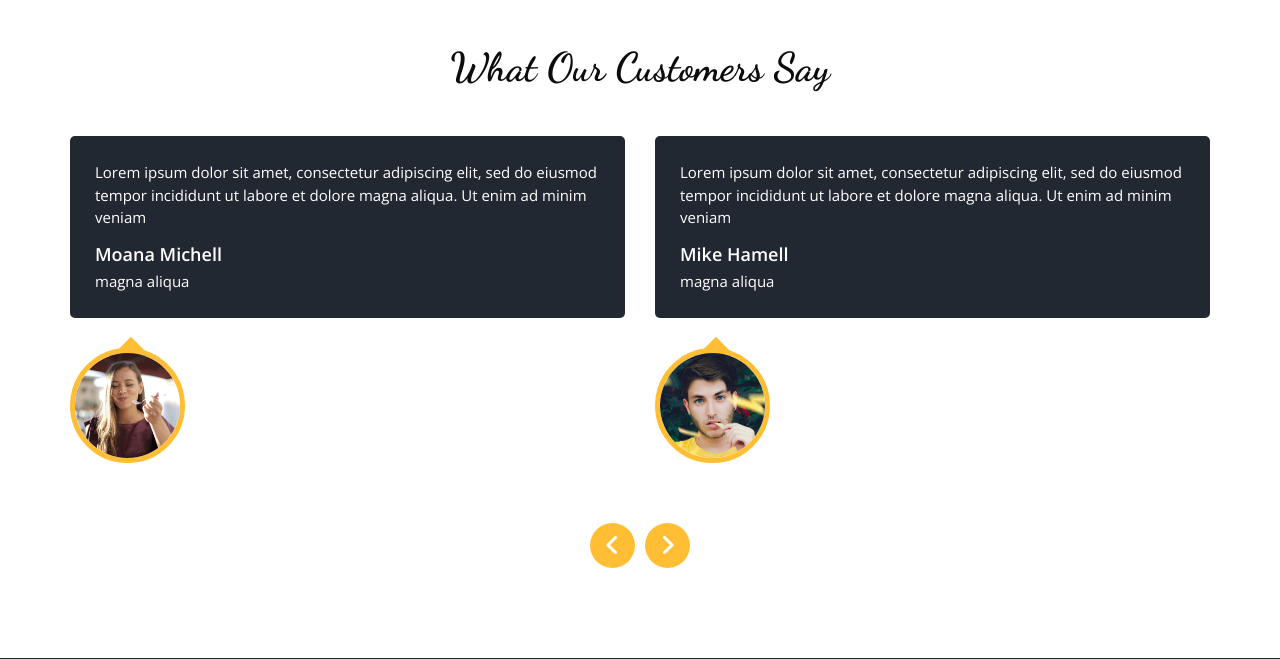
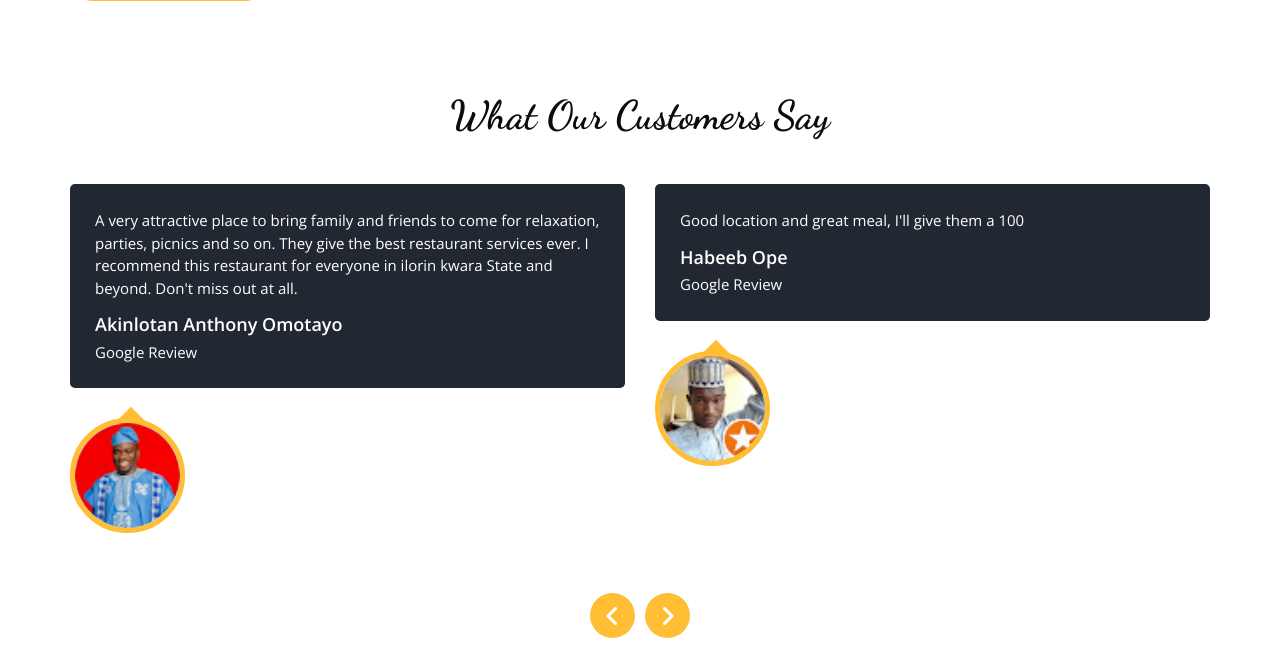
Before and after one commit to papycoda/pronto_restaurant, a Django app: page / in a window 1280 px wide. Shown: the part 2464-3123 px from the top of the page. Run offline with Django 5.2, Linux system fonts and the light colour scheme; some libraries are stand-ins or nearby versions.

Commit message:
"Updated index.html template: added weekly offers section, modified client testimonials with new text and images"

```diff
--- a/prontoback/Templates/index.html
+++ b/prontoback/Templates/index.html
@@ -101,6 +101,11 @@
   <section class="offer_section layout_padding-bottom">
     <div class="offer_container">
       <div class="container">
+        <div class="heading_container heading_center psudo_white_primary mb_45">
+          <h2>
+            Our Weekly Offers
+          </h2>
+        </div>
         <div class="row">
           <div class="col-md-6">
             <a href="{% url 'events' %}" class="offer_link">
@@ -243,18 +248,17 @@
             <div class="box">
               <div class="detail-box">
                 <p>
-                  Lorem ipsum dolor sit amet, consectetur adipiscing elit, sed do eiusmod tempor incididunt ut labore et
-                  dolore magna aliqua. Ut enim ad minim veniam
+                  A very attractive place to bring family and friends to come for relaxation, parties, picnics and so on. They give the best restaurant services ever. I recommend this restaurant for everyone in ilorin kwara State and beyond. Don't miss out at all.
                 </p>
                 <h6>
-                  Moana Michell
+                  Akinlotan Anthony Omotayo
                 </h6>
                 <p>
-                  magna aliqua
+                  Google Review
                 </p>
               </div>
               <div class="img-box">
-                <img src="{% static 'images/client1.jpg' %}" alt="" class="box-img">
+                <img src="{% static 'images/akin pronto.png' %}" alt="" class="box-img">
               </div>
             </div>
           </div>
@@ -262,18 +266,17 @@
             <div class="box">
               <div class="detail-box">
                 <p>
-                  Lorem ipsum dolor sit amet, consectetur adipiscing elit, sed do eiusmod tempor incididunt ut labore et
-                  dolore magna aliqua. Ut enim ad minim veniam
+                  Good location and great meal, I'll give them a 100
                 </p>
                 <h6>
-                  Mike Hamell
+                  Habeeb Ope
                 </h6>
                 <p>
-                  magna aliqua
+                  Google Review
                 </p>
               </div>
               <div class="img-box">
-                <img src="{% static 'images/client2.jpg' %}" alt="" class="box-img">
+                <img src="{% static 'images/habeeb ope.png' %}" alt="" class="box-img">
               </div>
             </div>
           </div>
```
Also changed, not shown: prontoback/Static/images/akin pronto.png (added), prontoback/Static/images/habeeb ope.png (added).
